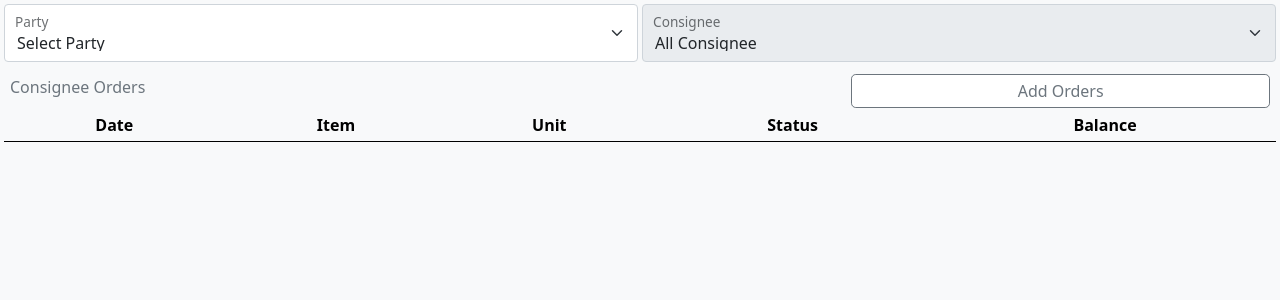
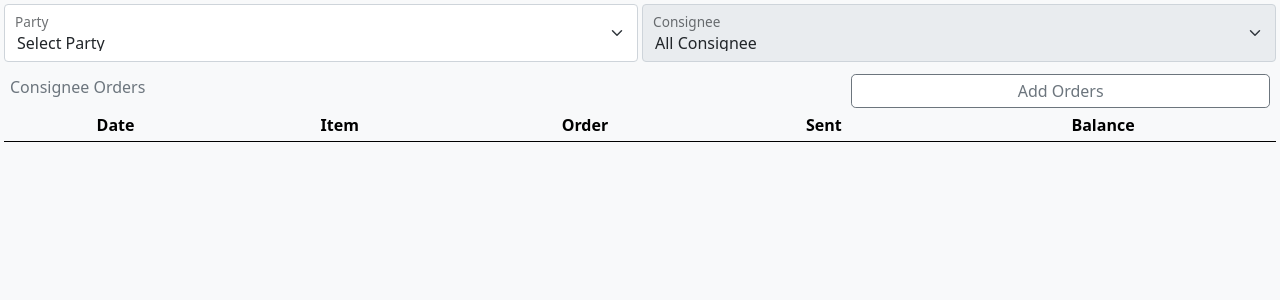
Before and after one commit to mkindia/order-m, a Django app: page / in a window 1280 px wide. Shown: the part 60-360 px from the top of the page. Run offline with Django 3.2, Linux system fonts and the light colour scheme; a user stored in the database is signed in; data comes from the database, SQL or seed files in the repository; both versions use the stored data as it was after the commit; lists and menus that the app fills with data are empty.

Commit message:
update item_wise

```diff
--- a/makeorders/admin.py
+++ b/makeorders/admin.py
@@ -1,9 +1,9 @@
 from django.contrib import admin
 
 # Register your models here.
-from .models import Clients, Consignees, Orders, Sentorder, Items
+from .models import Clients, Consignees, Orders, Sentorder, Items, Item_Groups
 
 
-@admin.register(Clients, Consignees, Orders, Sentorder, Items)
+@admin.register(Clients, Consignees, Orders, Sentorder, Items, Item_Groups)
 class mydata(admin.ModelAdmin):
     pass
--- a/makeorders/models.py
+++ b/makeorders/models.py
@@ -1,4 +1,5 @@
 from django.db import models
+from django.db.models.deletion import CASCADE
 from django.utils import timezone
 
 
@@ -28,7 +29,18 @@ class Consignees(models.Model):
     def __str__(self):
         return str( self.consignee )
 
+class Item_Groups(models.Model):
+    group_id = models.PositiveIntegerField(primary_key=True)
+    group_name = models.CharField(max_length=30)
+    group_des = models.CharField(max_length=100)
+    group_type = models.PositiveIntegerField(default=1)
+
+    def __str__(self):
+        return str (self.group_name)
+
+
 class Items(models.Model):
+    item_group = models.ForeignKey(Item_Groups, on_delete=models.CASCADE)
     item_name = models.CharField(max_length=30)
     created_at = models.DateTimeField(auto_now_add=True)
     updated_at = models.DateTimeField(auto_now=True, editable=True)
--- a/makeorders/templates/base.html
+++ b/makeorders/templates/base.html
@@ -143,8 +143,6 @@
 
   <script src="{% static 'js/ajex.js' %}"></script>
 
-
-
 </body>
 
 </html>
--- a/makeorders/templates/index.html
+++ b/makeorders/templates/index.html
@@ -18,6 +18,7 @@
 {% endfor %}{% endif %}
 
 {% block content %}
+
 <form>
   <div class="row g-1 mt-auto mb-2">
     <div class="form-floating col-md-6">
@@ -54,8 +55,8 @@
         <tr class="text-center">
           <th scope="col">Date </th>
           <th scope="col">Item</th>
-          <th scope="col">Unit</th>
-          <th scope="col">Status</th>
+          <th scope="col">Order</th>
+          <th scope="col">Sent</th>
           <th scope="col">Balance</th>
         </tr>
       </thead>
@@ -85,8 +86,8 @@
             <thead class="thead-dark">
               <tr class="text-center fs-5">
                 <th scope="col">Date </th>
-                <th scope="col">Units</th>
-                <th scope="col">Status</th>
+                <th scope="col">Order</th>
+                <th scope="col">Sent</th>
                 <th scope="col">By</th>
               </tr>
             </thead>
@@ -105,6 +106,7 @@
 <script type="text/javascript">
   alert('{{ message }}');
 </script>
+
 {% endfor %}{% endif %}
 
 
--- a/makeorders/views.py
+++ b/makeorders/views.py
@@ -154,7 +154,7 @@ def for_data(request):
 def add_order(request, atri):
      if request.user.is_authenticated:
         party=Clients.objects.all()
-        items = Items.objects.all()
+        items = Items.objects.all().order_by('item_name')
         item='None'
         if atri == 'edit':
                 oid=request.GET.get('oid', None)
@@ -454,7 +454,7 @@ def sent_data(request):
 def items(request, atri):
     action=atri
     if request.user.is_authenticated:
-        item=Items.objects.all()
+        item=Items.objects.all().order_by('item_name')
         if atri=='add':
             if request.method=='POST':
                 item=''
@@ -469,8 +469,9 @@ def items(request, atri):
                     itemForms=Itemsform(request.POST)
                     if itemForms.is_valid():
                         item_name=itemForms.cleaned_data['item_name'].title()
-                        sev=Items(item_name=item_name)
+                        sev=Items(item_name=item_name,item_group_id=int(1))
                         sev.save()
+                        messages.success(request,'Item Save Success  '+ item_name)
                         #return HttpResponseRedirect('/items_data/')
 
 
--- a/static/js/ajex.js
+++ b/static/js/ajex.js
@@ -16,16 +16,22 @@ $(document).ready(function(){
     {
      var el = document.createElement("div");
 
-      el.setAttribute("style","border-radius:20px;padding-left:20px;padding-right:15px;margin-right:auto;color:white; position:absolute;z-index:10000;top:90px;width:100%;line-height: 40px; background-color:#006bb3;text-align:center;");
+     el.setAttribute("style","border-radius:10px;margin-left:10%;color:white; position:absolute;z-index:10000;top:45%;width:80%;line-height: 80px; background-color:#262626; text-align:center;");
 
-     el.innerHTML = msg;
+     el.innerHTML = msg
      setTimeout(function(){
       el.parentNode.removeChild(el);
          },duration);
      document.body.appendChild(el);
     }
 
+    window.setTimeout(function() {
+        $(".alert").fadeTo(500, 0).slideUp(500, function(){
+            $(this).remove();
+        });
+    }, 1000);
 
+  //  tempAlert("Order Added Success",2000);
  // For home
  if(window.location.pathname=='/'){
 
```
Also changed, not shown: makeorders/templates/items.html (+6 -3 lines), makeorders/templates/itemwise_data.html (+39 -31 lines), db.sqlite3, makeorders/migrations/0003_item_groups.py (added), makeorders/migrations/0004_items_group_id.py (added), makeorders/migrations/0005_auto_20210712_2017.py (added).
